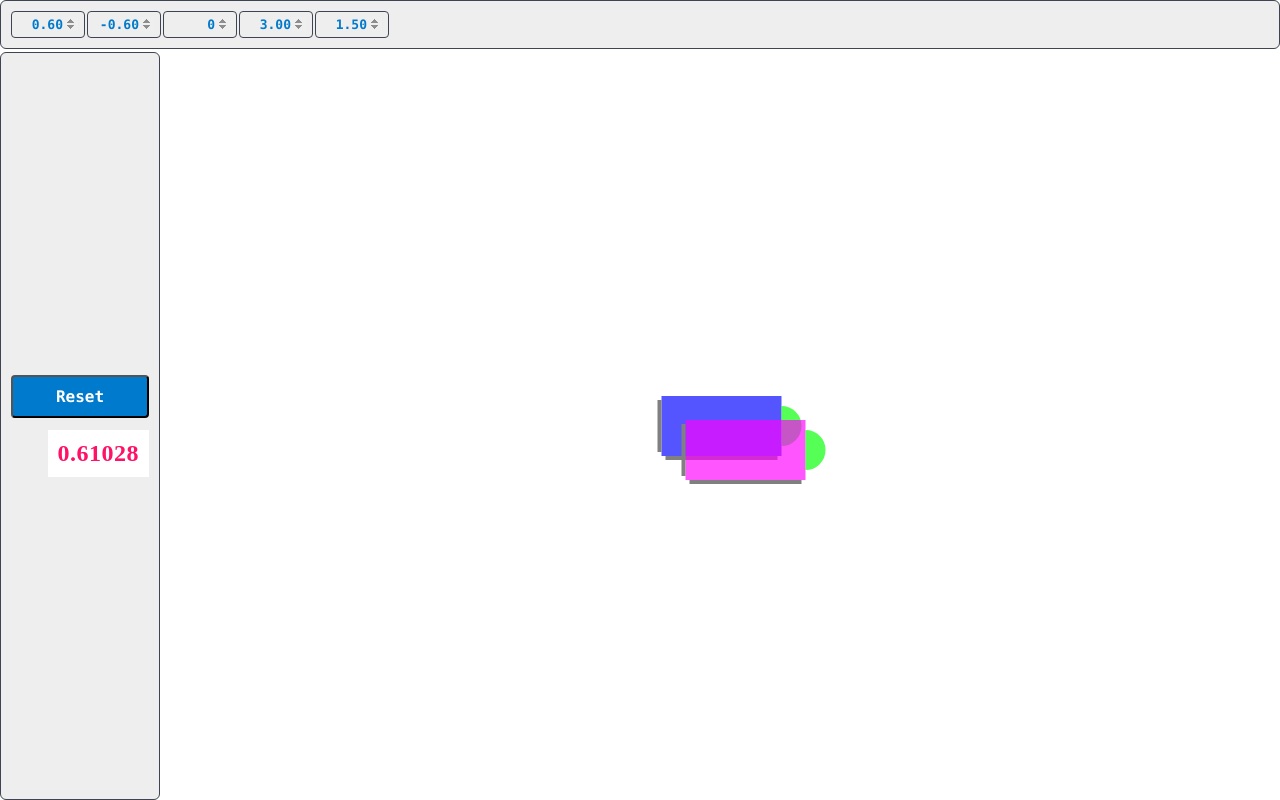
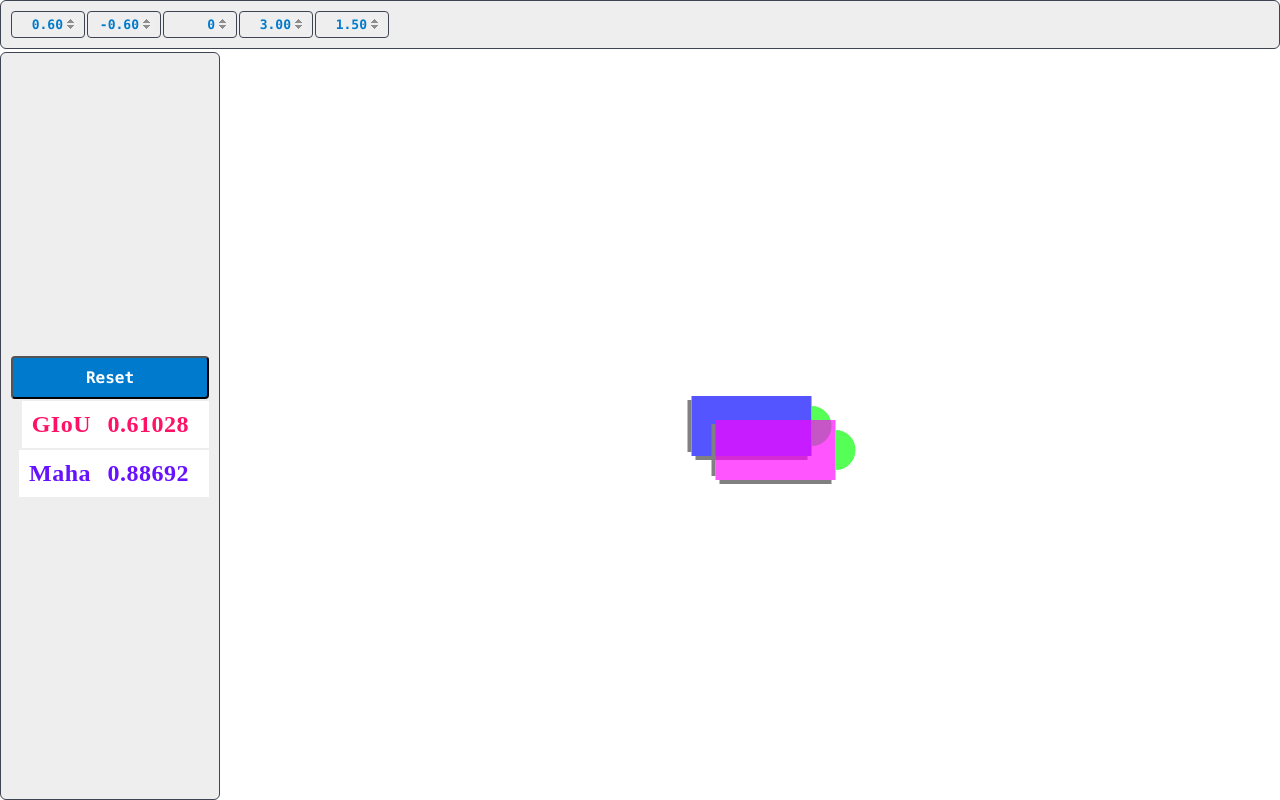
Before and after one commit to kovalp/association-studio-java-script, a website built with Vite: page index.html in a window 1280 px wide. Built offline with nearby package versions, Linux system fonts and the light colour scheme.

Commit message:
+ Mahalanobis metric

```diff
--- a/index.html
+++ b/index.html
@@ -13,7 +13,14 @@
 <div id="app-container">
     <div class="tool-panel" id="left-panel">
         <button id="reset-btn">Reset</button>
-        <span class="tool-label" id="score-val" title="Axes-aligned GIoU">0</span>
+        <div class="tool-label" id="div-score1">
+            <span style="color: #f16">GIoU</span>
+            <span class="tool-label" id="score-val1" title="Axes-aligned GIoU">0</span>
+        </div>
+        <div class="tool-label" id="div-score2">
+            <span style="color: #61f">Maha</span>
+            <span class="tool-label" id="score-val2" title="Mahalanobis">0</span>
+        </div>
     </div>
     <div class="tool-panel" id="top-panel">
         <input id="inp-x" type="number" value="0.0" min="-12.0" max="12" step="0.5" title="Position X">
--- a/src/main.js
+++ b/src/main.js
@@ -1,10 +1,13 @@
 import {BoxBackendUi} from "./ui/box_backend_ui.js";
 import {TopPanel} from "./ui/top_panel.js";
-import {AxesIoU} from "./metrics/axes/iou.js";
+import {AxesIoU} from "./metrics/axes/axes_iou_score.js";
+import {MahalanobisScore} from "./metrics/mahalanobis/mahalanobis_score.js";
 
-const metric = new AxesIoU();
+const iou_score = new AxesIoU()
+const mahalanobis_score = new MahalanobisScore()
 const ori_state = [0.0, 0.0, 0.0, 3.0, 1.5]
-metric.set_ref(ori_state);
+iou_score.set_ref(ori_state);
+mahalanobis_score.set_ref(ori_state);
 
 const ini_state = [0.6, -0.6, 0.0, 3.0, 1.5]
 const back_bg = new BoxBackendUi('stage-bg', '#00fa', ori_state);
@@ -14,7 +17,9 @@ const top_panel = new TopPanel();
 
 function set_state(xy_yaw_lw){
     top_panel.set_state(xy_yaw_lw)
-    top_panel.set_score(metric.compute_for(xy_yaw_lw))
+    const score1 = iou_score.compute_for(xy_yaw_lw)
+    const score2 = mahalanobis_score.compute_for(xy_yaw_lw)
+    top_panel.set_scores(score1, score2)
 }
 
 back_ui.set_change_state_callback(set_state);
--- /dev/null
+++ b/src/metrics/mahalanobis/item.js
@@ -0,0 +1,12 @@
+class MahalanobisBox {
+    //    (x,y,yaw,l,w) --> (x,y,cos(yaw),sin(yaw),l,w)
+    constructor(xy_cs_lw){
+        this.xy_cs_lw = new Float32Array(xy_cs_lw);
+    }
+
+    set_state(xy_cs_lw){
+        for (let i=0; i<6; i++){this.xy_cs_lw[i] = xy_cs_lw[i]}
+    }
+}
+
+export {MahalanobisBox};
--- /dev/null
+++ b/src/metrics/mahalanobis/mahalanobis_score.js
@@ -0,0 +1,27 @@
+import {MahalanobisBox} from "./item.js";
+import {MahalanobisPair} from "./pair.js";
+
+
+function get_mah_state(xy_yaw_lw){
+    return [xy_yaw_lw[0], xy_yaw_lw[1], Math.cos(xy_yaw_lw[2]), Math.sin(xy_yaw_lw[2]), xy_yaw_lw[3], xy_yaw_lw[4]];
+}
+
+
+class MahalanobisScore {
+    constructor(){
+        this.ref = new MahalanobisBox([0.0, 0.0, 1.0, 0.0, 3.0, 1.5]);
+        this.probe = new MahalanobisBox([0.0, 0.0, 1.0, 0.0, 3.0, 1.5]);
+        this.pair = new MahalanobisPair();
+    }
+
+    set_ref(xy_yaw_lw){
+        this.ref.set_state(get_mah_state(xy_yaw_lw))
+    }
+
+    compute_for(xy_yaw_lw){
+        this.probe.set_state(get_mah_state(xy_yaw_lw))
+        return this.pair.get_score(this.ref, this.probe)
+    }
+}
+
+export { MahalanobisScore };
--- /dev/null
+++ b/src/metrics/mahalanobis/pair.js
@@ -0,0 +1,24 @@
+import {MahalanobisBox} from "./item.js";
+
+
+class MahalanobisPair {
+    constructor(){
+        this.dia_inv_cov = new Float32Array([2, 2, 4, 4, 4, 4])
+        this.temp = new Float32Array(6)
+    }
+
+    /**
+     * @param {MahalanobisBox} b1 - first box
+     * @param {MahalanobisBox} b2 - second box
+     * @return Mahalanobis similarity score (exp(-D^2 /(2 N))), where N = 6 in this case.
+     */
+    get_score(b1, b2){
+        for (let i = 0; i < 6; i++){
+            this.temp[i] = (b2.xy_cs_lw[i] - b1.xy_cs_lw[i]) ** 2 * this.dia_inv_cov[i]
+        }
+        const sqr = this.temp.reduce((s, c) => {return s + c});
+        return Math.exp(-sqr / 12.0)
+    }
+}
+
+export {MahalanobisPair};
--- a/src/ui/top_panel.js
+++ b/src/ui/top_panel.js
@@ -2,7 +2,8 @@
 class TopPanel{
     constructor(){
         this.reset_btn = document.getElementById("reset-btn");
-        this.score_val = document.getElementById("score-val");
+        this.score_val1 = document.getElementById("score-val1");
+        this.score_val2 = document.getElementById("score-val2");
         this.inp_x = document.getElementById("inp-x");
         this.inp_y = document.getElementById("inp-y");
         this.inp_yaw = document.getElementById("inp-yaw");
@@ -10,8 +11,9 @@ class TopPanel{
         this.inp_wdt = document.getElementById("inp-wdt");
     }
 
-    set_score(val){
-        this.score_val.textContent = val.toFixed(5);
+    set_scores(val1, val2){
+        this.score_val1.textContent = val1.toFixed(5);
+        this.score_val2.textContent = val2.toFixed(5);
     }
 
     set_state(xy_yaw_lw){
--- a/style.css
+++ b/style.css
@@ -73,22 +73,28 @@ canvas {
     padding: 10px;
     margin-left: auto;
     font-size: 24px;
-    color: #f16;
     background-color: #fff;
     font-weight: 700;
     letter-spacing: 0.5px;
     user-select: none;
 }
 
+#score-val1 {
+    color: #f16;
+}
+
+#score-val2 {
+    color: #61f;
+}
 
 #left-panel {
     grid-column: 1;
     grid-row: 2;
     flex-direction: column;
     justify-content: center;
-    gap: 12px;
+    gap: 2px;
     padding: 15px 10px;
-    width: 160px;
+    width: 220px;
 }
 
 /* Top Panel Layout: Stretches across both columns */
@@ -139,7 +145,7 @@ canvas {
   align-items: center;
   justify-content: center;
   font-family: sans-serif;
-  font-size: 1.7rem;
+  font-size: 2rem;
   text-align: center;         /* Centers the text once it wraps to multiple lines */
   padding: 2rem;              /* Gives a nice buffer so text never touches the glass edge */
   box-sizing: border-box;     /* Ensures the padding doesn't accidentally make the box wider than 100% */
```
Also changed, not shown: src/metrics/axes/axes_iou_score.js (renamed from src/metrics/axes/iou.js).
